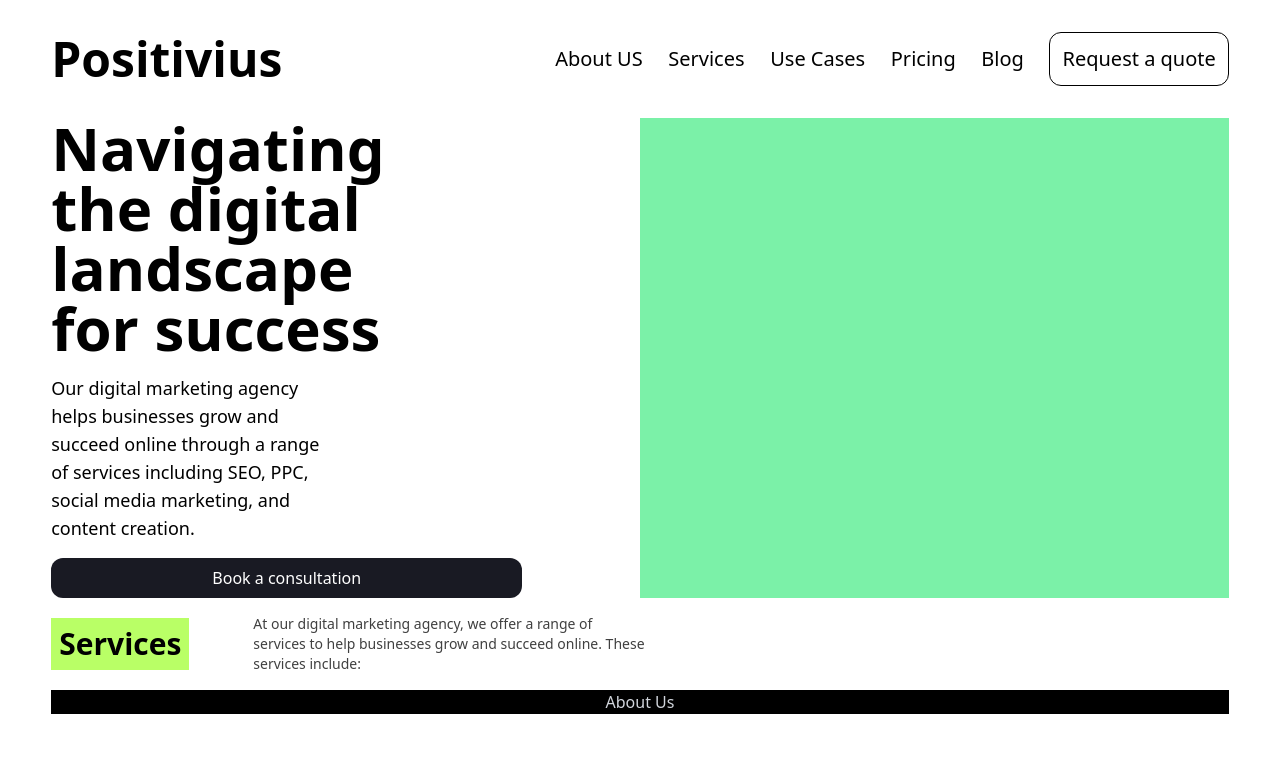
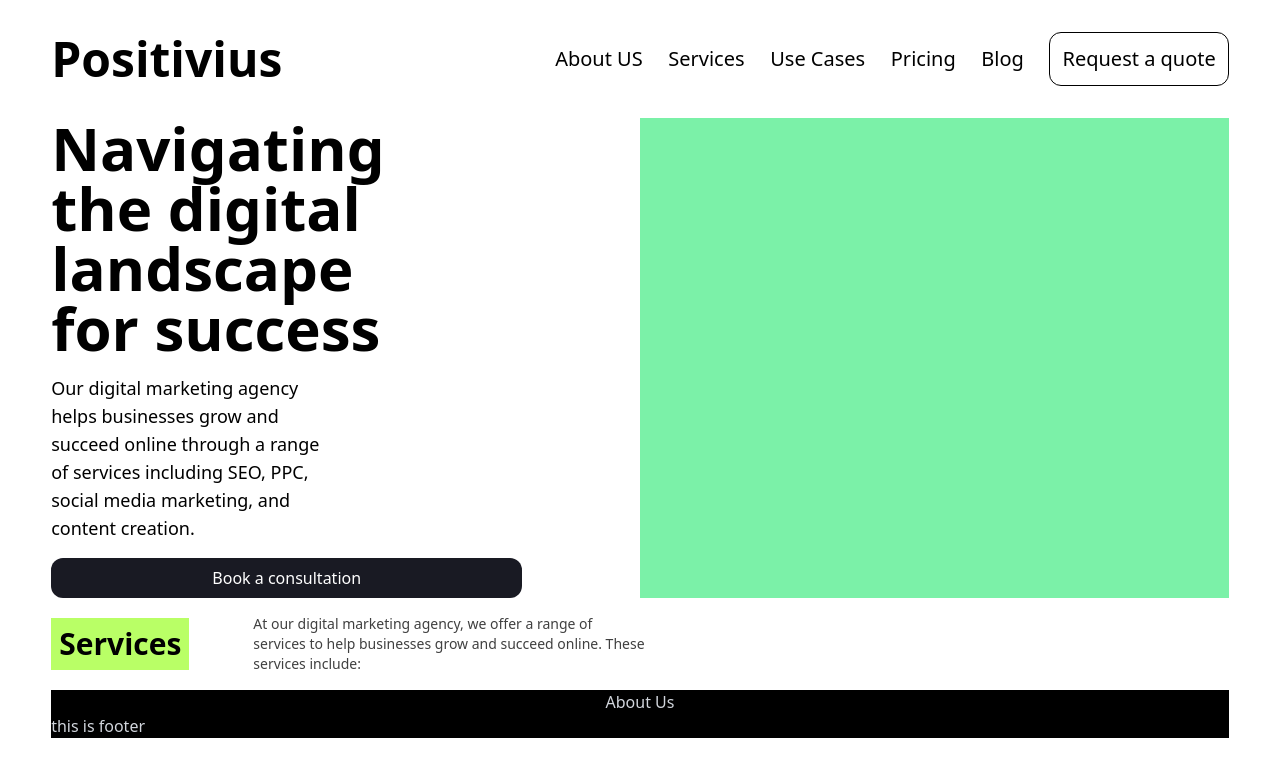
Before and after one commit to RajKishan1/agency, a Next.js app: page / in a window 1280 px wide. Shown: the top 776 px of the page. Built offline with nearby package versions, Linux system fonts and the light colour scheme.

Commit message:
fix:footer

```diff
--- a/src/components/Footer/Footer.tsx
+++ b/src/components/Footer/Footer.tsx
@@ -5,6 +5,7 @@ const Footer = () => {
   return (
     <div className="bg-black text-gray-300">
       <FooterNavBar />
+      <p>this is footer</p>
     </div>
   );
 };
```
